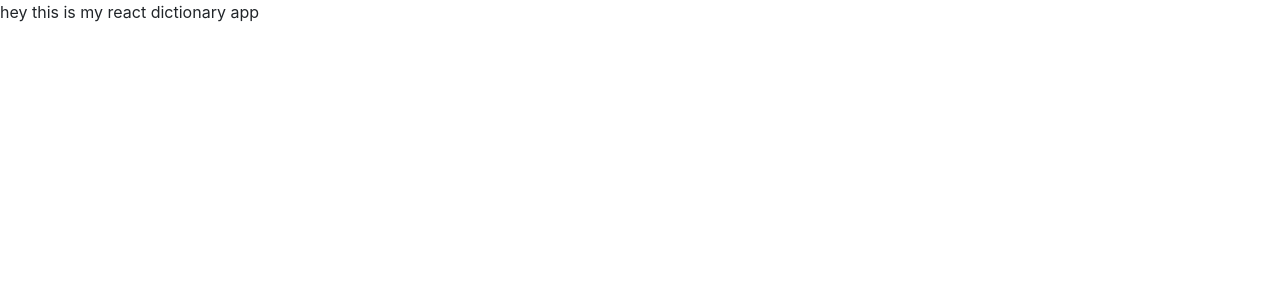
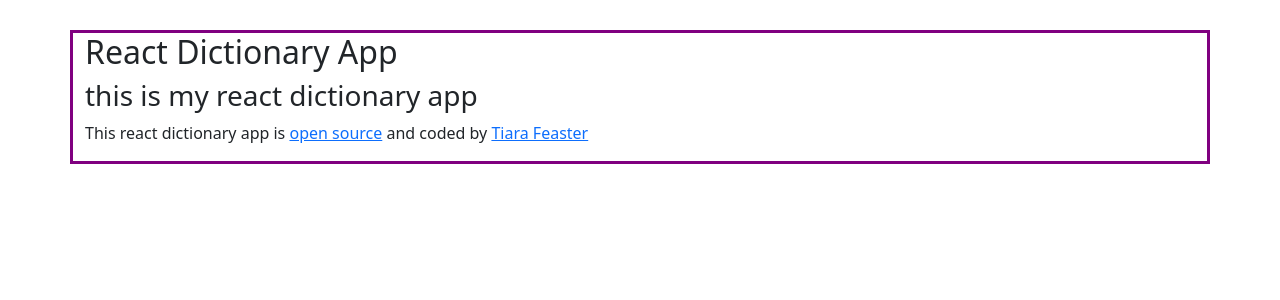
Before and after one commit to tiarafeaster/dictionary-react, a React (Create React App) app: page / in a window 1280 px wide. Shown: the top 300 px of the page. Built offline with nearby package versions, Linux system fonts and the light colour scheme.

Commit message:
added border to make sure bootstrap was installed

```diff
--- a/src/App.css
+++ /dev/null
@@ -1,38 +0,0 @@
-.App {
-  text-align: center;
-}
-
-.App-logo {
-  height: 40vmin;
-  pointer-events: none;
-}
-
-@media (prefers-reduced-motion: no-preference) {
-  .App-logo {
-    animation: App-logo-spin infinite 20s linear;
-  }
-}
-
-.App-header {
-  background-color: #282c34;
-  min-height: 100vh;
-  display: flex;
-  flex-direction: column;
-  align-items: center;
-  justify-content: center;
-  font-size: calc(10px + 2vmin);
-  color: white;
-}
-
-.App-link {
-  color: #61dafb;
-}
-
-@keyframes App-logo-spin {
-  from {
-    transform: rotate(0deg);
-  }
-  to {
-    transform: rotate(360deg);
-  }
-}
--- a/src/App.js
+++ b/src/App.js
@@ -2,8 +2,27 @@ import React from "react";
 
 function App() {
   return (
-    <div className="App">
-      hey this is my react dictionary app<h3></h3>
+    <div className="App container ">
+      <div className="row">
+        <div className="col">
+          <h2>React Dictionary App</h2>
+        </div>
+      </div>
+      <h3>this is my react dictionary app</h3>
+      <p>
+        This react dictionary app is{" "}
+        <a
+          href="https://www.github.com/tiarafeaster/dictionary-react"
+          target="_blank"
+          rel="noreferrer"
+        >
+          open source
+        </a>{" "}
+        and coded by{" "}
+        <a href="http://www.tiarajfeaster.com" target="_blank" rel="noreferrer">
+          Tiara Feaster
+        </a>
+      </p>
     </div>
   );
 }
--- a/src/index.css
+++ b/src/index.css
@@ -1,13 +1,5 @@
-body {
-  margin: 0;
-  font-family: -apple-system, BlinkMacSystemFont, 'Segoe UI', 'Roboto', 'Oxygen',
-    'Ubuntu', 'Cantarell', 'Fira Sans', 'Droid Sans', 'Helvetica Neue',
-    sans-serif;
-  -webkit-font-smoothing: antialiased;
-  -moz-osx-font-smoothing: grayscale;
+.container {
+  border: 3px solid purple;
+  align-items: center;
+  margin-top: 30px;
 }
-
-code {
-  font-family: source-code-pro, Menlo, Monaco, Consolas, 'Courier New',
-    monospace;
-}
```
